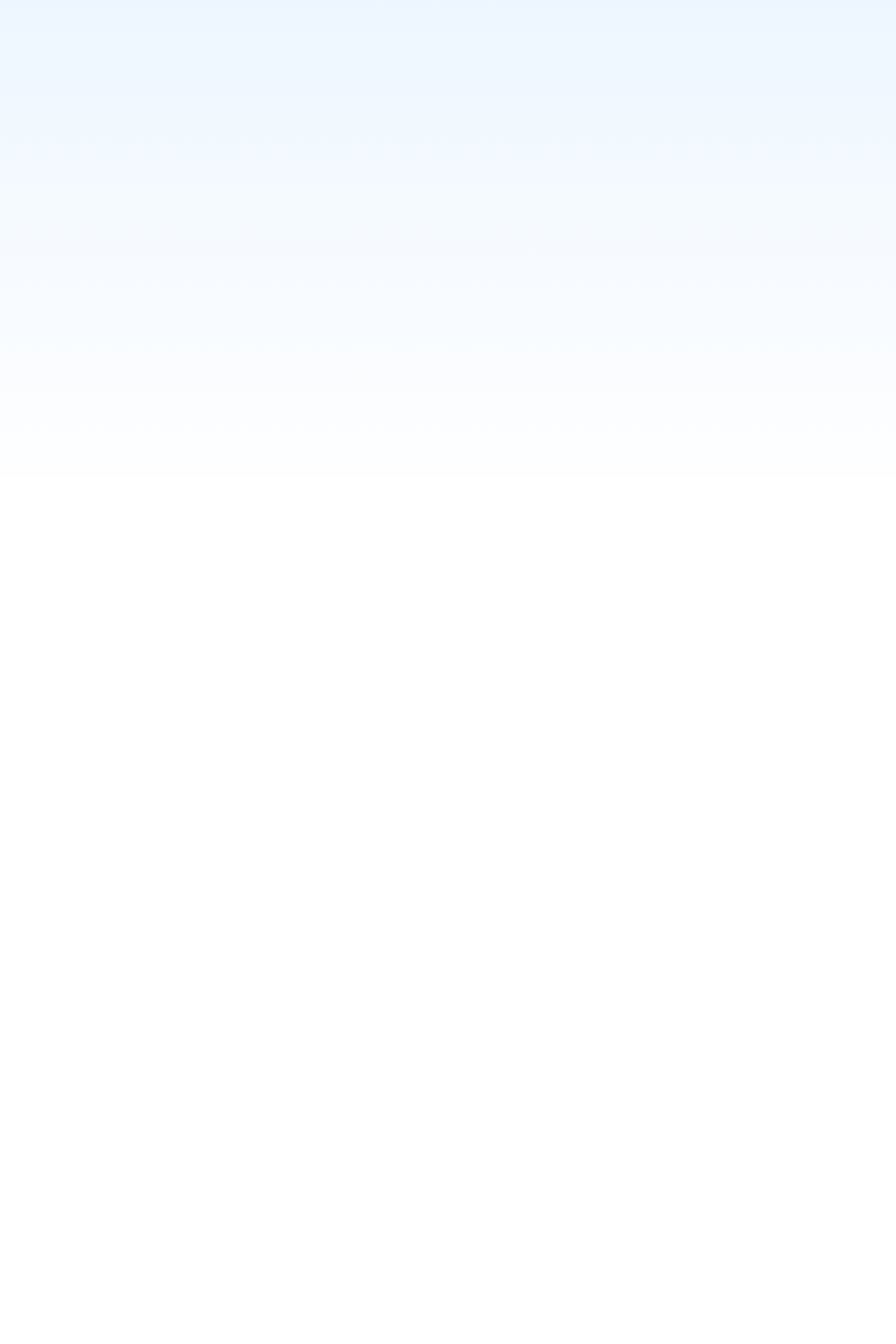
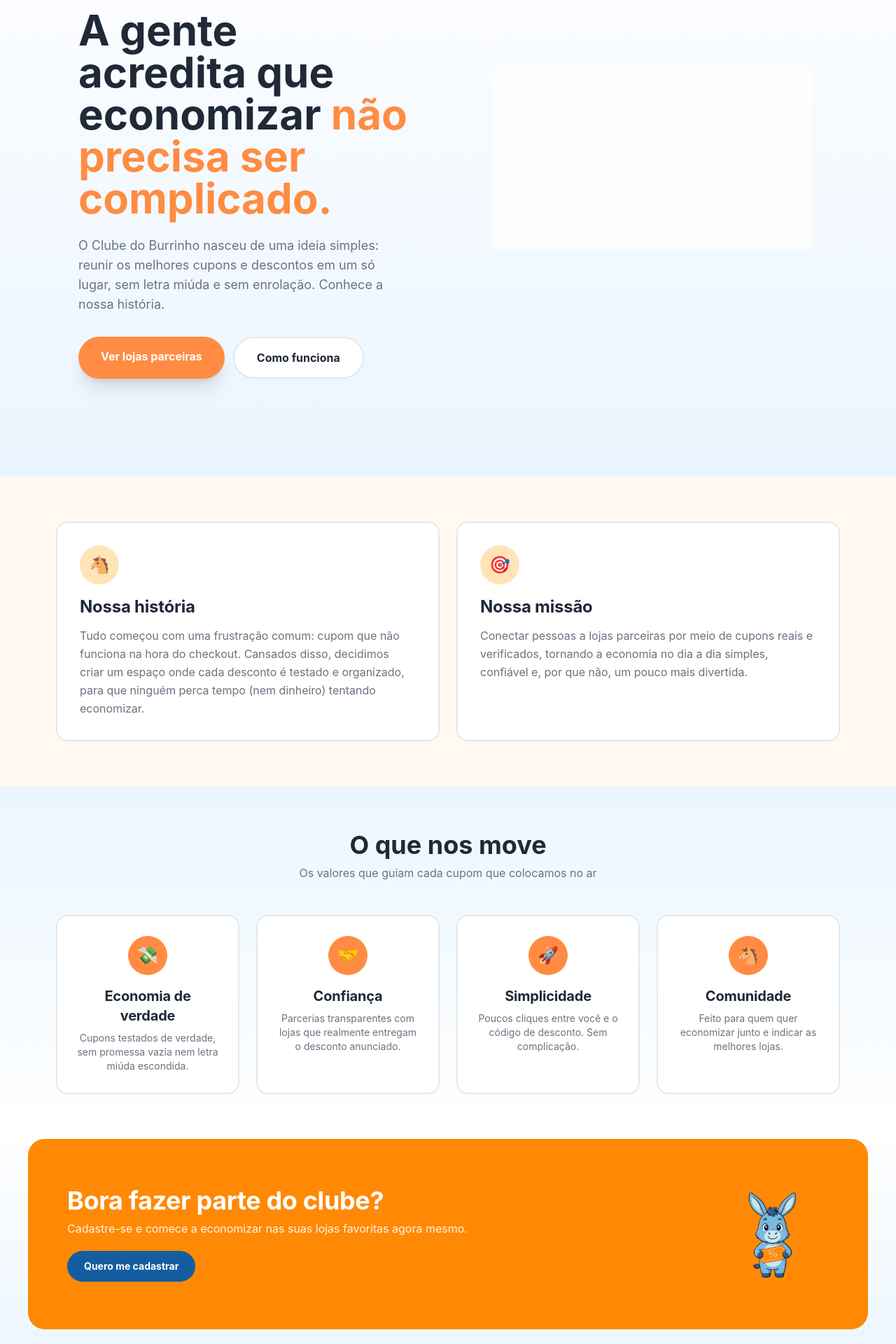
Before and after one commit to nicolesilva2037/cupom-burrinho, a React (Vite) app: page /sobre in a window 1280 px wide. Before the commit this address had no page. Shown: the part 120-2040 px from the top of the page at 70% size. Before the commit the page ends 800 px from the top, so only its background shows below. Built offline with nearby package versions, Linux system fonts and the light colour scheme.

Commit message:
adiciona pagina sobre nos

```diff
--- a/src/App.jsx
+++ b/src/App.jsx
@@ -4,6 +4,7 @@ import Stores from "./Pages/Stores";
 import Login from "./Pages/Login";
 import Cadastro from "./Pages/Cadastro";
 import Perfil from "./Pages/Perfil";
+import Sobre from "./Pages/Sobre";
 import HowCouponWorks from "./Pages/HowCouponWorks";
 import { Routes, Route } from "react-router-dom";
 import AreaCupom from "./Pages/AreaCupom";
@@ -20,6 +21,7 @@ export default function App() {
           <Route path="/Cadastro" element={<Cadastro />} />
           <Route path="/Perfil" element={<Perfil />} />
           <Route path="/como-funciona" element={<HowCouponWorks />} />
+          <Route path="/sobre" element={<Sobre />} />
         </Routes>
       </main>
     </div>
--- /dev/null
+++ b/src/Pages/Sobre.jsx
@@ -0,0 +1,19 @@
+import Navbar from "../components/Navbar/Navbar";
+import Footer from "../components/Footer/Footer";
+import AboutHero from "../components/About/AboutHero";
+import AboutStory from "../components/About/AboutStory";
+import AboutValues from "../components/About/AboutValues";
+import AboutCTA from "../components/About/AboutCTA";
+
+export default function Sobre() {
+  return (
+    <>
+      <Navbar />
+      <AboutHero />
+      <AboutStory />
+      <AboutValues />
+      <AboutCTA />
+      <Footer />
+    </>
+  );
+}
--- /dev/null
+++ b/src/components/About/AboutCTA.jsx
@@ -0,0 +1,40 @@
+import burrinho from "../../assets/images/burrinho-mascot.png";
+import { Link } from "react-router-dom";
+
+export default function AboutCTA() {
+  return (
+    <section className="mx-auto px-4 pb-16 bg-linear-to-b from-[#fefeff] to-[#eaf5ff]">
+      <div className="max-w-7xl mx-auto sm:px-6">
+        <div className="relative overflow-hidden rounded-3xl p-10 md:p-14 bg-orange-400">
+          <div className="relative z-10 grid md:grid-cols-[1fr_auto] gap-8 items-center">
+            <div className="text-primary-foreground">
+              <h2 className="text-3xl md:text-4xl font-display font-bold tracking-[-0.01em]">
+                Bora fazer parte do clube?
+              </h2>
+
+              <p className="mt-2 opacity-90">
+                Cadastre-se e comece a economizar nas suas lojas favoritas
+                agora mesmo.
+              </p>
+
+              <div className="mt-5 flex flex-col sm:flex-row gap-2 max-w-md">
+                <Link
+                  to="/Cadastro"
+                  className="rounded-full px-6 py-3 bg-blue-burrinho-deep font-bold text-sm hover:scale-105 transition-transform text-primary-foreground text-center"
+                >
+                  Quero me cadastrar
+                </Link>
+              </div>
+            </div>
+
+            <img
+              src={burrinho}
+              alt=""
+              className="hidden md:block w-40 h-40 animate-wiggle"
+            />
+          </div>
+        </div>
+      </div>
+    </section>
+  );
+}
--- /dev/null
+++ b/src/components/About/AboutHero.jsx
@@ -0,0 +1,54 @@
+import burrinhoGif from "../../assets/images/Burrinho Gif.gif";
+
+export default function AboutHero() {
+  return (
+    <div className="bg-linear-to-b from-[#fefeff] to-[#eaf5ff]">
+      <section className="relative overflow-hidden py-20 md:py-20 -mt-17">
+        <div className="relative max-w-6xl mx-auto px-4 m-15">
+          <div className="grid lg:grid-cols-2 gap-12 items-center">
+            <div className="sm:px-8">
+              <h1 className="text-5xl md:text-6xl font-display font-bold leading-none">
+                A gente acredita que economizar
+                <span className="text-primary"> não precisa ser complicado. </span>
+              </h1>
+
+              <p className="mt-6 text-lg text-muted-foreground max-w-xl">
+                O Clube do Burrinho nasceu de uma ideia simples: reunir os
+                melhores cupons e descontos em um só lugar, sem letra
+                miúda e sem enrolação. Conhece a nossa história.
+              </p>
+
+              <div className="mt-8 flex flex-wrap gap-3">
+                <a
+                  href="/lojas"
+                  className="rounded-full bg-primary px-8 py-4 font-bold shadow-xl text-primary-foreground hover:scale-105 transition"
+                >
+                  Ver lojas parceiras
+                </a>
+
+                <a
+                  href="/como-funciona"
+                  className="rounded-full border-2 border-border bg-card px-8 py-4 font-bold"
+                >
+                  Como funciona
+                </a>
+              </div>
+            </div>
+
+            <div className="relative">
+              <div className="rounded-4xl p-4 shadow-soft">
+                <div className="mt-4 rounded-3xl h-105 flex items-center justify-center md:block">
+                  <img
+                    src={burrinhoGif}
+                    alt="Mascote Burrinho animado"
+                    className="w-full rounded-3xl p-6"
+                  />
+                </div>
+              </div>
+            </div>
+          </div>
+        </div>
+      </section>
+    </div>
+  );
+}
--- /dev/null
+++ b/src/components/About/AboutStory.jsx
@@ -0,0 +1,44 @@
+export default function AboutStory() {
+  return (
+    <section className="py-16 bg-background">
+      <div className="max-w-6xl mx-auto px-4">
+        <div className="grid md:grid-cols-2 gap-6">
+
+          <div className="bg-card rounded-2xl p-8 border-2 border-border">
+            <div className="w-14 h-14 rounded-full bg-accent flex items-center justify-center text-2xl">
+              🐴
+            </div>
+
+            <h2 className="mt-4 font-display font-bold text-2xl tracking-[-0.01em]">
+              Nossa história
+            </h2>
+
+            <p className="mt-3 text-muted-foreground leading-relaxed">
+              Tudo começou com uma frustração comum: cupom que não funciona
+              na hora do checkout. Cansados disso, decidimos criar um espaço
+              onde cada desconto é testado e organizado, para que ninguém
+              perca tempo (nem dinheiro) tentando economizar.
+            </p>
+          </div>
+
+          <div className="bg-card rounded-2xl p-8 border-2 border-border">
+            <div className="w-14 h-14 rounded-full bg-accent flex items-center justify-center text-2xl">
+              🎯
+            </div>
+
+            <h2 className="mt-4 font-display font-bold text-2xl tracking-[-0.01em]">
+              Nossa missão
+            </h2>
+
+            <p className="mt-3 text-muted-foreground leading-relaxed">
+              Conectar pessoas a lojas parceiras por meio de cupons reais e
+              verificados, tornando a economia no dia a dia simples,
+              confiável e, por que não, um pouco mais divertida.
+            </p>
+          </div>
+
+        </div>
+      </div>
+    </section>
+  );
+}
--- /dev/null
+++ b/src/components/About/AboutValues.jsx
@@ -0,0 +1,57 @@
+import ValueCard from "./ValueCard";
+
+export default function AboutValues() {
+  const values = [
+    {
+      icon: "💸",
+      title: "Economia de verdade",
+      description:
+        "Cupons testados de verdade, sem promessa vazia nem letra miúda escondida.",
+    },
+    {
+      icon: "🤝",
+      title: "Confiança",
+      description:
+        "Parcerias transparentes com lojas que realmente entregam o desconto anunciado.",
+    },
+    {
+      icon: "🚀",
+      title: "Simplicidade",
+      description:
+        "Poucos cliques entre você e o código de desconto. Sem complicação.",
+    },
+    {
+      icon: "🐴",
+      title: "Comunidade",
+      description:
+        "Feito para quem quer economizar junto e indicar as melhores lojas.",
+    },
+  ];
+
+  return (
+    <section className="py-16 bg-gradient-sky">
+      <div className="max-w-6xl mx-auto px-4">
+        <div className="text-center mb-12">
+          <h2 className="text-3xl md:text-4xl font-display font-bold">
+            O que nos move
+          </h2>
+
+          <p className="text-muted-foreground mt-2">
+            Os valores que guiam cada cupom que colocamos no ar
+          </p>
+        </div>
+
+        <div className="grid sm:grid-cols-2 md:grid-cols-4 gap-6">
+          {values.map((value) => (
+            <ValueCard
+              key={value.title}
+              icon={value.icon}
+              title={value.title}
+              description={value.description}
+            />
+          ))}
+        </div>
+      </div>
+    </section>
+  );
+}
--- /dev/null
+++ b/src/components/About/ValueCard.jsx
@@ -0,0 +1,15 @@
+export default function ValueCard({ icon, title, description }) {
+  return (
+    <div className="bg-card rounded-2xl p-7 border-2 border-border text-center hover:border-blue-burrinho hover:scale-105 transition-all">
+      <div className="w-14 h-14 mx-auto rounded-full bg-primary text-primary-foreground font-display font-bold text-2xl flex items-center justify-center shadow-soft">
+        {icon}
+      </div>
+
+      <h3 className="mt-4 font-display font-bold text-xl tracking-[-0.01em]">
+        {title}
+      </h3>
+
+      <p className="mt-2 text-sm text-muted-foreground">{description}</p>
+    </div>
+  );
+}
--- a/src/components/Footer/FooterLinks.jsx
+++ b/src/components/Footer/FooterLinks.jsx
@@ -2,7 +2,7 @@ import { Link } from "react-router-dom";
 
 export default function FooterLinks() {
   const links = [
-    { name: "Sobre Nós", path: "/sobre-nos" },
+    { name: "Sobre Nós", path: "/sobre" },
     { name: "Como Funciona", path: "/como-funciona" },
     { name: "Fale Conosco", path: "/contact" },
     { name: "Entrar no Clube", path: "/login" },
--- a/src/data/menuItems.json
+++ b/src/data/menuItems.json
@@ -18,5 +18,10 @@
     "label": "Fale Conosco",
     "url": "/contact",
     "customClass": "hover:text-primary transition-colors"
+  },
+  {
+    "label": "Sobre Nós",
+    "url": "/sobre",
+    "customClass": "hover:text-primary transition-colors"
   }
 ]
```
Also changed, not shown: 1 other file (tests, documents, lock files or other folders).
